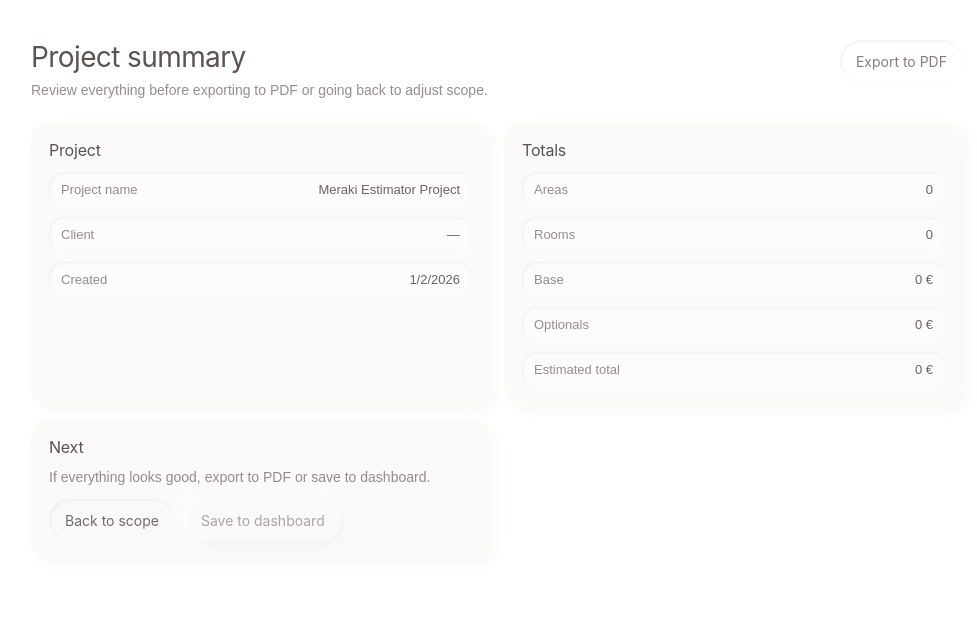
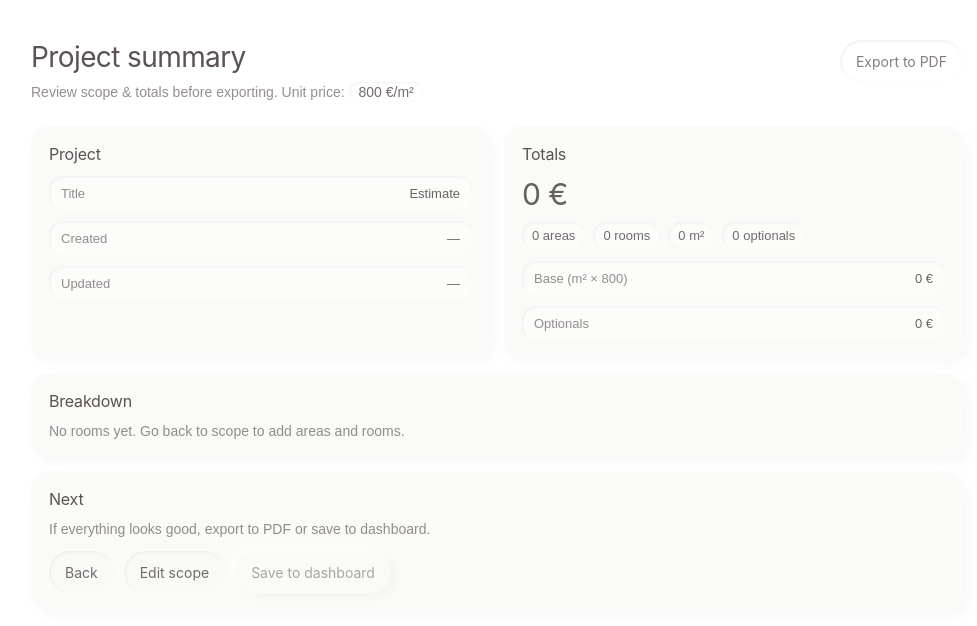
Before and after one commit to manager-estimator/meraki-estimator, a Next.js app: page /project-summary in a window 1280 px wide. Shown: the top 626 px of the page, without its empty margins (143-1120 px from the left). Built offline with nearby package versions, Linux system fonts and the light colour scheme; a web font is replaced by a local one.

Commit message:
feat: improve project summary with breakdown, meta, and checks

```diff
--- a/app/project-summary/page.module.css
+++ b/app/project-summary/page.module.css
@@ -29,6 +29,15 @@
   margin: 0.5rem 0 0 0;
 }
 
+.pill {
+  display: inline-block;
+  padding: 2px 10px;
+  border-radius: 999px;
+  background: rgba(255, 255, 255, 0.35);
+  box-shadow: inset 1px 1px 3px rgba(90, 82, 83, 0.08);
+  color: rgba(90, 82, 83, 0.85);
+}
+
 .headerActions {
   display: flex;
   align-items: center;
@@ -44,6 +53,9 @@
 @media (min-width: 860px) {
   .grid {
     grid-template-columns: 1fr 1fr;
+  }
+  .span2 {
+    grid-column: 1 / -1;
   }
 }
 
@@ -100,6 +112,127 @@
   text-align: right;
 }
 
+.totalBig {
+  font-family: 'PP Neue Montreal', -apple-system, Roboto, Helvetica, sans-serif;
+  color: rgba(90, 82, 83, 0.92);
+  font-size: 30px;
+  letter-spacing: -0.6px;
+  margin: 4px 0 10px 0;
+}
+
+.kpiRow {
+  display: flex;
+  flex-wrap: wrap;
+  gap: 8px;
+  margin: 0 0 12px 0;
+}
+
+.kpiPill {
+  padding: 6px 10px;
+  border-radius: 999px;
+  background: rgba(255, 255, 255, 0.35);
+  box-shadow: inset 1px 1px 3px rgba(90, 82, 83, 0.08);
+  font-family: Arial, -apple-system, Roboto, Helvetica, sans-serif;
+  font-size: 13px;
+  color: rgba(90, 82, 83, 0.85);
+}
+
+.alertBox {
+  display: grid;
+  gap: 8px;
+}
+
+.alertItem {
+  padding: 10px 12px;
+  border-radius: 14px;
+  background: rgba(255, 236, 236, 0.55);
+  box-shadow: inset 1px 1px 3px rgba(90, 82, 83, 0.08);
+  font-family: Arial, -apple-system, Roboto, Helvetica, sans-serif;
+  font-size: 13px;
+  color: rgba(90, 82, 83, 0.9);
+}
+
+.areaBlock {
+  margin-top: 14px;
+  padding-top: 12px;
+  border-top: 1px solid rgba(90, 82, 83, 0.10);
+}
+
+.areaHeader {
+  display: flex;
+  align-items: flex-start;
+  justify-content: space-between;
+  gap: 12px;
+  margin-bottom: 10px;
+}
+
+.areaTitle {
+  font-family: 'PP Neue Montreal', -apple-system, Roboto, Helvetica, sans-serif;
+  font-size: 16px;
+  color: rgba(90, 82, 83, 0.92);
+}
+
+.areaSub {
+  margin-top: 4px;
+  font-family: Arial, -apple-system, Roboto, Helvetica, sans-serif;
+  font-size: 13px;
+  color: rgba(90, 82, 83, 0.65);
+}
+
+.areaTotal {
+  font-family: 'PP Neue Montreal', -apple-system, Roboto, Helvetica, sans-serif;
+  font-size: 16px;
+  color: rgba(90, 82, 83, 0.9);
+  white-space: nowrap;
+}
+
+.tableWrap {
+  overflow: auto;
+  border-radius: 14px;
+  background: rgba(255, 255, 255, 0.35);
+  box-shadow: inset 1px 1px 3px rgba(90, 82, 83, 0.08);
+}
+
+.table {
+  width: 100%;
+  border-collapse: collapse;
+  min-width: 720px;
+}
+
+.th,
+.td {
+  padding: 10px 12px;
+  font-family: Arial, -apple-system, Roboto, Helvetica, sans-serif;
+  font-size: 13px;
+  color: rgba(90, 82, 83, 0.85);
+  border-bottom: 1px solid rgba(90, 82, 83, 0.10);
+}
+
+.th {
+  color: rgba(90, 82, 83, 0.65);
+  font-weight: 600;
+  text-align: left;
+  background: rgba(250, 250, 248, 0.55);
+}
+
+.thRight,
+.tdRight {
+  text-align: right;
+}
+
+.rowWarn td {
+  background: rgba(255, 236, 236, 0.35);
+}
+
+.editLink {
+  text-decoration: none;
+  color: rgba(90, 82, 83, 0.85);
+  padding: 6px 10px;
+  border-radius: 999px;
+  background: rgba(250, 250, 248, 0.9);
+  box-shadow: inset 1px 1px 3px rgba(90, 82, 83, 0.08);
+}
+
 .cardActions {
   display: flex;
   gap: 10px;
@@ -144,7 +277,8 @@
 
 @media print {
   .headerActions,
-  .cardActions {
+  .cardActions,
+  .editLink {
     display: none !important;
   }
 
@@ -158,4 +292,8 @@
     background: #fff;
     border: 1px solid rgba(90, 82, 83, 0.15);
   }
+
+  .table {
+    min-width: 0;
+  }
 }
--- a/app/project-summary/page.tsx
+++ b/app/project-summary/page.tsx
@@ -1,128 +1,238 @@
 "use client";
 
 import Link from "next/link";
-import { useMemo, useSyncExternalStore } from "react";
+import { useSyncExternalStore } from "react";
 import { useRouter } from "next/navigation";
 import styles from "./page.module.css";
 import {
   ESTIMATES_EVENT,
   finalizeActiveEstimate,
   getActiveDraftSnapshot,
+  getActiveEstimateId,
   isActiveEstimateFinalized,
+  listEstimates,
   type EstimateDraft,
+  type EstimateMeta,
 } from "@/lib/estimateDraft";
 
-type SummaryRow = { label: string; value: string };
-
-type Totals = {
-  areas: number;
-  rooms: number;
-  base: number;
-  optionals: number;
-  total: number;
-};
+const UNIT_PRICE = 800; // €/m² (por ahora fijo)
 
 function euro(n: number) {
   return n.toLocaleString("es-ES", { maximumFractionDigits: 0 }) + " €";
 }
 
-const UNIT_PRICE = 800; // €/m² (por ahora fijo)
+function fmtDate(iso?: string) {
+  if (!iso) return "—";
+  const d = new Date(iso);
+  if (Number.isNaN(d.getTime())) return "—";
+  return d.toLocaleDateString("es-ES");
+}
 
-// SSR-safe stable reference
-const EMPTY_TOTALS: Totals = { areas: 0, rooms: 0, base: 0, optionals: 0, total: 0 };
+type RoomLine = {
+  roomIndex: number;
+  name: string;
+  m2: number;
+  base: number;
+  optionals: number;
+  subtotal: number;
+  optionalsCount: number;
+  editHref: string;
+  isMissingM2: boolean;
+};
+
+type AreaBlock = {
+  slug: string;
+  label: string;
+  rooms: RoomLine[];
+  base: number;
+  optionals: number;
+  subtotal: number;
+};
+
+type Snapshot = {
+  meta: EstimateMeta | null;
+  resumeHref: string;
+  alreadyFinalized: boolean;
+  totals: {
+    areas: number;
+    rooms: number;
+    m2: number;
+    optionalsCount: number;
+    base: number;
+    optionals: number;
+    total: number;
+  };
+  alerts: string[];
+  areas: AreaBlock[];
+};
+
+const EMPTY: Snapshot = {
+  meta: null,
+  resumeHref: "/select-areas",
+  alreadyFinalized: false,
+  totals: { areas: 0, rooms: 0, m2: 0, optionalsCount: 0, base: 0, optionals: 0, total: 0 },
+  alerts: [],
+  areas: [],
+};
 
 // Cache: important for useSyncExternalStore (must return same reference if unchanged)
 let cachedSig = "";
-let cachedTotals: Totals = EMPTY_TOTALS;
-
-function computeTotals(draft: EstimateDraft): Totals {
-  let rooms = 0;
-  let base = 0;
-  let optionals = 0;
-
-  for (const area of Object.values(draft.areas || {})) {
-    for (const r of area.rooms || []) {
-      rooms += 1;
-      const m2 = typeof r.area === "number" && r.area > 0 ? r.area : 0;
-      base += m2 * UNIT_PRICE;
-
-      const opts = Array.isArray(r.optionals) ? r.optionals : [];
-      optionals += opts.reduce((acc, o) => acc + (typeof o.price === "number" ? o.price : 0), 0);
-    }
-  }
-
-  const total = base + optionals;
-  const areas = (draft.selectedAreas || []).length;
-
-  return { areas, rooms, base, optionals, total };
-}
+let cachedSnap: Snapshot = EMPTY;
 
 function subscribe(onStoreChange: () => void): () => void {
   if (typeof window === "undefined") return () => {};
-
   const handler = () => onStoreChange();
   window.addEventListener("storage", handler);
   window.addEventListener(ESTIMATES_EVENT, handler);
-
   return () => {
     window.removeEventListener("storage", handler);
     window.removeEventListener(ESTIMATES_EVENT, handler);
   };
 }
 
-function getSnapshot(): Totals {
-  if (typeof window === "undefined") return EMPTY_TOTALS;
+function buildSnapshot(draft: EstimateDraft): Snapshot {
+  const index = listEstimates();
+  const activeId = getActiveEstimateId() || index[0]?.id || null;
+  const meta = activeId ? index.find((x) => x.id === activeId) || null : null;
+
+  const resumeHref = meta?.resumeHref || "/select-areas";
+  const alreadyFinalized = typeof window !== "undefined" ? isActiveEstimateFinalized() : false;
+
+  const alerts: string[] = [];
+  const areas: AreaBlock[] = [];
+
+  let rooms = 0;
+  let m2 = 0;
+  let base = 0;
+  let optionals = 0;
+  let optionalsCount = 0;
+
+  // Keep ordering stable using selectedAreas, and fallback to any areas present
+  const selected = Array.isArray(draft.selectedAreas) ? draft.selectedAreas : [];
+  const orderedSlugs = selected.map((a) => a.slug);
+
+  const extraSlugs = Object.keys(draft.areas || {}).filter((s) => !orderedSlugs.includes(s));
+  const slugs = [...orderedSlugs, ...extraSlugs];
+
+  for (const slug of slugs) {
+    const area = (draft.areas || {})[slug];
+    const areaLabel = area?.label || selected.find((x) => x.slug === slug)?.label || slug;
+
+    const roomLines: RoomLine[] = [];
+    let areaBase = 0;
+    let areaOptionals = 0;
+
+    const roomList = Array.isArray(area?.rooms) ? area!.rooms : [];
+
+    roomList.forEach((r, idx) => {
+      rooms += 1;
+
+      const m2raw = typeof r?.area === "number" && Number.isFinite(r.area) ? r.area : 0;
+      const m2safe = m2raw > 0 ? m2raw : 0;
+      const isMissingM2 = !(m2raw > 0);
+
+      if (isMissingM2) {
+        alerts.push(`⚠️ "${areaLabel}" → room #${idx + 1} (${r?.name || "Unnamed"}) tiene m² = 0.`);
+      }
+
+      const roomBase = m2safe * UNIT_PRICE;
+
+      const opts = Array.isArray(r?.optionals) ? r.optionals : [];
+      const roomOpts = opts.reduce((acc, o) => acc + (typeof o.price === "number" ? o.price : 0), 0);
+      const roomOptsCount = opts.length;
+
+      optionalsCount += roomOptsCount;
+
+      const roomSubtotal = roomBase + roomOpts;
+
+      m2 += m2safe;
+      base += roomBase;
+      optionals += roomOpts;
+
+      areaBase += roomBase;
+      areaOptionals += roomOpts;
+
+      roomLines.push({
+        roomIndex: idx,
+        name: r?.name || `Room ${idx + 1}`,
+        m2: m2safe,
+        base: roomBase,
+        optionals: roomOpts,
+        subtotal: roomSubtotal,
+        optionalsCount: roomOptsCount,
+        editHref: `/room-summary/${encodeURIComponent(slug)}/${idx}`,
+        isMissingM2,
+      });
+    });
+
+    const areaSubtotal = areaBase + areaOptionals;
+
+    // Only push if it exists in selected or has rooms (keeps it clean)
+    if (selected.length === 0 ? roomLines.length > 0 : orderedSlugs.includes(slug)) {
+      areas.push({
+        slug,
+        label: areaLabel,
+        rooms: roomLines,
+        base: areaBase,
+        optionals: areaOptionals,
+        subtotal: areaSubtotal,
+      });
+    }
+  }
+
+  const total = base + optionals;
+
+  return {
+    meta,
+    resumeHref,
+    alreadyFinalized,
+    totals: {
+      areas: selected.length || areas.length,
+      rooms,
+      m2,
+      optionalsCount,
+      base,
+      optionals,
+      total,
+    },
+    alerts,
+    areas,
+  };
+}
+
+function getSnapshot(): Snapshot {
+  if (typeof window === "undefined") return EMPTY;
   try {
     const draft = getActiveDraftSnapshot();
 
-    // If draft didn't change, return SAME object reference
-    const sig = JSON.stringify(draft);
-    if (sig === cachedSig) return cachedTotals;
+    const sig = JSON.stringify(draft) + "::" + JSON.stringify(listEstimates());
+    if (sig === cachedSig) return cachedSnap;
 
     cachedSig = sig;
-    cachedTotals = computeTotals(draft);
-    return cachedTotals;
+    cachedSnap = buildSnapshot(draft);
+    return cachedSnap;
   } catch {
-    return EMPTY_TOTALS;
+    return EMPTY;
   }
 }
 
 export default function ProjectSummaryPage() {
   const router = useRouter();
+  const snap = useSyncExternalStore(subscribe, getSnapshot, () => EMPTY);
 
-  // ✅ Stable snapshot (no infinite loop)
-  const tot = useSyncExternalStore(subscribe, getSnapshot, () => EMPTY_TOTALS);
-
-  const alreadyFinalized = typeof window !== "undefined" ? isActiveEstimateFinalized() : false;
-
-  const project: SummaryRow[] = useMemo(
-    () => [
-      { label: "Project name", value: "Meraki Estimator Project" },
-      { label: "Client", value: "—" },
-      { label: "Created", value: new Date().toLocaleDateString() },
-    ],
-    []
-  );
-
-  const totals: SummaryRow[] = useMemo(
-    () => [
-      { label: "Areas", value: String(tot.areas) },
-      { label: "Rooms", value: String(tot.rooms) },
-      { label: "Base", value: euro(tot.base) },
-      { label: "Optionals", value: euro(tot.optionals) },
-      { label: "Estimated total", value: euro(tot.total) },
-    ],
-    [tot]
-  );
+  const title = snap.meta?.title || "Estimate";
+  const created = fmtDate(snap.meta?.createdAt);
+  const updated = fmtDate(snap.meta?.updatedAt);
 
   function finalizeWithTotal() {
-    if (alreadyFinalized) return;
-    finalizeActiveEstimate({ total: euro(tot.total) });
+    if (snap.alreadyFinalized) return;
+    finalizeActiveEstimate({ total: euro(snap.totals.total) });
   }
 
   function onExportPdf() {
     finalizeWithTotal();
-    window.print();
+    // Give the browser a tick so the UI is stable before printing
+    setTimeout(() => window.print(), 0);
   }
 
   function onSaveAndGoDashboard() {
@@ -135,16 +245,13 @@ export default function ProjectSummaryPage() {
       <header className={styles.header}>
         <div>
           <h1 className={styles.title}>Project summary</h1>
-          <p className={styles.subtitle}>Review everything before exporting to PDF or going back to adjust scope.</p>
+          <p className={styles.subtitle}>
+            Review scope & totals before exporting. Unit price: <span className={styles.pill}>{UNIT_PRICE} €/m²</span>
+          </p>
         </div>
 
         <div className={styles.headerActions}>
-          <button
-            type="button"
-            className={styles.ghostBtn}
-            onClick={onExportPdf}
-            aria-label="Export to PDF (Print)"
-          >
+          <button type="button" className={styles.ghostBtn} onClick={onExportPdf} aria-label="Export to PDF (Print)">
             Export to PDF
           </button>
         </div>
@@ -154,34 +261,126 @@ export default function ProjectSummaryPage() {
         <section className={styles.card}>
           <h2 className={styles.cardTitle}>Project</h2>
           <div className={styles.kvList}>
-            {project.map((r) => (
-              <div key={r.label} className={styles.kvRow}>
-                <div className={styles.kvLabel}>{r.label}</div>
-                <div className={styles.kvValue}>{r.value}</div>
-              </div>
-            ))}
+            <div className={styles.kvRow}>
+              <div className={styles.kvLabel}>Title</div>
+              <div className={styles.kvValue}>{title}</div>
+            </div>
+            <div className={styles.kvRow}>
+              <div className={styles.kvLabel}>Created</div>
+              <div className={styles.kvValue}>{created}</div>
+            </div>
+            <div className={styles.kvRow}>
+              <div className={styles.kvLabel}>Updated</div>
+              <div className={styles.kvValue}>{updated}</div>
+            </div>
           </div>
         </section>
 
         <section className={styles.card}>
           <h2 className={styles.cardTitle}>Totals</h2>
+
+          <div className={styles.totalBig}>{euro(snap.totals.total)}</div>
+          <div className={styles.kpiRow}>
+            <div className={styles.kpiPill}>{snap.totals.areas} areas</div>
+            <div className={styles.kpiPill}>{snap.totals.rooms} rooms</div>
+            <div className={styles.kpiPill}>{snap.totals.m2.toLocaleString("es-ES")} m²</div>
+            <div className={styles.kpiPill}>{snap.totals.optionalsCount} optionals</div>
+          </div>
+
           <div className={styles.kvList}>
-            {totals.map((r) => (
-              <div key={r.label} className={styles.kvRow}>
-                <div className={styles.kvLabel}>{r.label}</div>
-                <div className={styles.kvValue}>{r.value}</div>
-              </div>
-            ))}
+            <div className={styles.kvRow}>
+              <div className={styles.kvLabel}>Base (m² × {UNIT_PRICE})</div>
+              <div className={styles.kvValue}>{euro(snap.totals.base)}</div>
+            </div>
+            <div className={styles.kvRow}>
+              <div className={styles.kvLabel}>Optionals</div>
+              <div className={styles.kvValue}>{euro(snap.totals.optionals)}</div>
+            </div>
           </div>
         </section>
 
-        <section className={styles.card}>
+        {snap.alerts.length > 0 ? (
+          <section className={`${styles.card} ${styles.span2}`}>
+            <h2 className={styles.cardTitle}>Checks</h2>
+            <div className={styles.alertBox}>
+              {snap.alerts.slice(0, 12).map((a, i) => (
+                <div key={i} className={styles.alertItem}>
+                  {a}
+                </div>
+              ))}
+              {snap.alerts.length > 12 ? (
+                <div className={styles.muted}>+ {snap.alerts.length - 12} more…</div>
+              ) : null}
+            </div>
+          </section>
+        ) : null}
+
+        <section className={`${styles.card} ${styles.span2}`}>
+          <h2 className={styles.cardTitle}>Breakdown</h2>
+
+          {snap.areas.length === 0 ? (
+            <p className={styles.muted}>No rooms yet. Go back to scope to add areas and rooms.</p>
+          ) : (
+            snap.areas.map((a) => (
+              <div key={a.slug} className={styles.areaBlock}>
+                <div className={styles.areaHeader}>
+                  <div>
+                    <div className={styles.areaTitle}>{a.label}</div>
+                    <div className={styles.areaSub}>
+                      {a.rooms.length} rooms · base {euro(a.base)} · optionals {euro(a.optionals)}
+                    </div>
+                  </div>
+                  <div className={styles.areaTotal}>{euro(a.subtotal)}</div>
+                </div>
+
+                <div className={styles.tableWrap}>
+                  <table className={styles.table}>
+                    <thead>
+                      <tr>
+                        <th className={styles.th}>Room</th>
+                        <th className={styles.thRight}>m²</th>
+                        <th className={styles.thRight}>Base</th>
+                        <th className={styles.thRight}>Optionals</th>
+                        <th className={styles.thRight}>Subtotal</th>
+                        <th className={styles.thRight}>Edit</th>
+                      </tr>
+                    </thead>
+                    <tbody>
+                      {a.rooms.map((r) => (
+                        <tr key={r.roomIndex} className={r.isMissingM2 ? styles.rowWarn : undefined}>
+                          <td className={styles.td}>{r.name}</td>
+                          <td className={styles.tdRight}>{r.m2 ? r.m2.toLocaleString("es-ES") : "—"}</td>
+                          <td className={styles.tdRight}>{euro(r.base)}</td>
+                          <td className={styles.tdRight}>
+                            {euro(r.optionals)} <span className={styles.muted}>({r.optionalsCount})</span>
+                          </td>
+                          <td className={styles.tdRight}>{euro(r.subtotal)}</td>
+                          <td className={styles.tdRight}>
+                            <Link className={styles.editLink} href={r.editHref}>
+                              Edit
+                            </Link>
+                          </td>
+                        </tr>
+                      ))}
+                    </tbody>
+                  </table>
+                </div>
+              </div>
+            ))
+          )}
+        </section>
+
+        <section className={`${styles.card} ${styles.span2}`}>
           <h2 className={styles.cardTitle}>Next</h2>
           <p className={styles.muted}>If everything looks good, export to PDF or save to dashboard.</p>
 
           <div className={styles.cardActions}>
+            <Link className={styles.secondaryBtn} href={snap.resumeHref || "/select-areas"}>
+              Back
+            </Link>
+
             <Link className={styles.secondaryBtn} href="/select-areas">
-              Back to scope
+              Edit scope
             </Link>
 
             <button
@@ -190,7 +389,7 @@ export default function ProjectSummaryPage() {
               onClick={onSaveAndGoDashboard}
               aria-label="Finalize and go to dashboard"
             >
-              {alreadyFinalized ? "Go to dashboard" : "Save to dashboard"}
+              {snap.alreadyFinalized ? "Go to dashboard" : "Save to dashboard"}
             </button>
           </div>
         </section>
```
